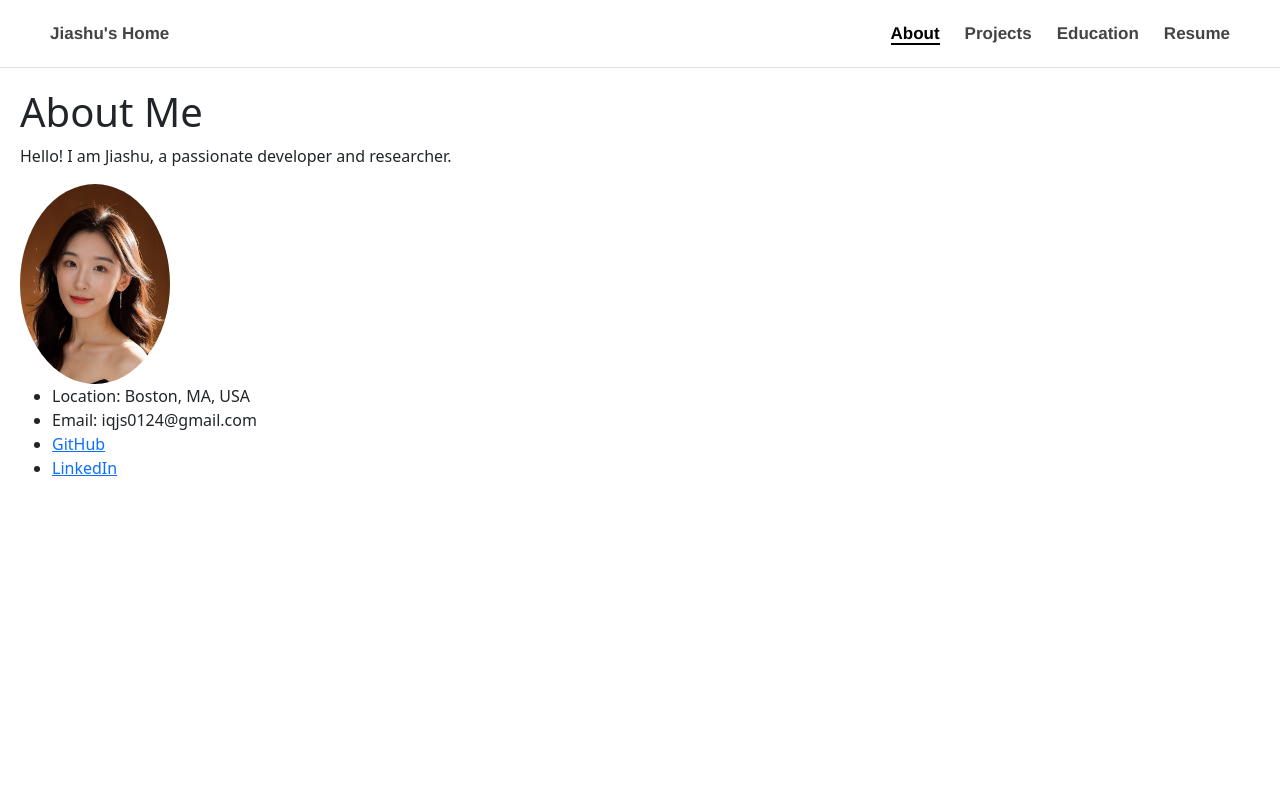
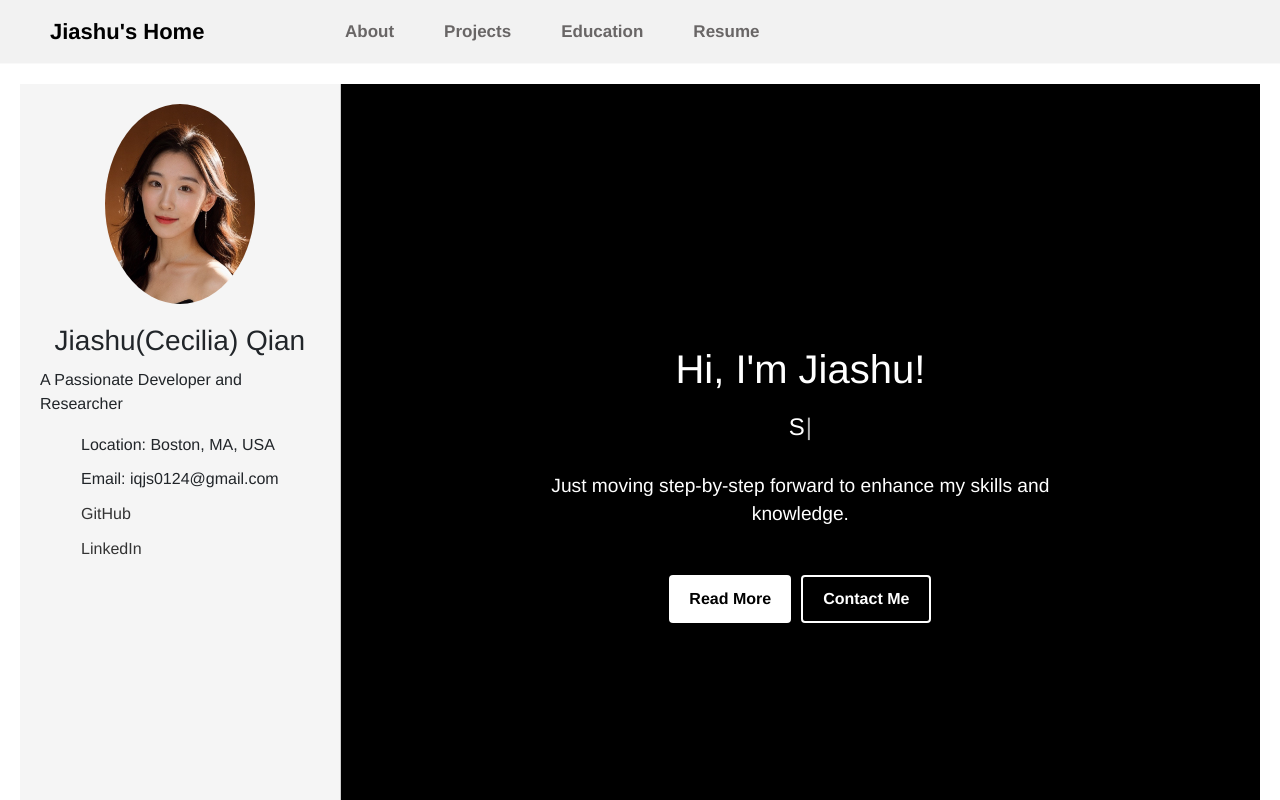
Before and after one commit to JashuuQ/HomePage, a React app: page / in a window 1280 px wide. Before the commit this address led to /#/about. Shown: the top 800 px of the page. Built offline with nearby package versions, Linux system fonts and the light colour scheme.

Commit message:
Add left and right profile

```diff
--- a/package.json
+++ b/package.json
@@ -18,7 +18,9 @@
     "react": "^18.3.1",
     "react-dom": "^18.3.1",
     "react-router-dom": "^7.1.1",
-    "typescript": "^5.7.2"
+    "styled-components": "^6.1.14",
+    "typescript": "^5.7.2",
+    "typewriter-effect": "^2.21.0"
   },
   "devDependencies": {
     "html-webpack-plugin": "^5.6.3",
--- a/src/About.tsx
+++ b/src/About.tsx
@@ -4,14 +4,7 @@ const About: React.FC = () => {
   return (
     <div>
       <h1>About Me</h1>
-      <p>Hello! I am Jiashu, a passionate developer and researcher.</p>
-      <img src="/images/profile.jpg" alt="Profile" style={{ width: "150px", borderRadius: "50%" }} />
-      <ul>
-        <li>Location: Boston, MA, USA</li>
-        <li>Email: iqjs0124@gmail.com</li>
-        <li><a href="https://github.com/JashuuQ">GitHub</a></li>
-        <li><a href="https://www.linkedin.com/in/jiashu-cecilia-qian-551b70284/">LinkedIn</a></li>
-      </ul>
+
     </div>
   );
 };
--- a/src/App.css
+++ b/src/App.css
@@ -23,6 +23,7 @@ body {
   text-decoration: underline;
 }
 
+/* Main content styling */
 main {
   max-width: 800px;
   margin: 0 auto;
--- a/src/App.tsx
+++ b/src/App.tsx
@@ -1,5 +1,6 @@
 import { HashRouter, Route, Routes, Navigate } from "react-router-dom";
 import Navigation from "./Navigation";
+import Home from "./Home";
 import About from "./About";
 // import Projects from "./Projects";
 // import Education from "./Education";
@@ -13,7 +14,7 @@ function App() {
         {/* Main Content */}
         <main style={{ padding: "20px" }}>
           <Routes>
-            <Route path="/" element={<Navigate to="/about" />} />
+            <Route path="/" element={<Home />} />
             <Route path="/about" element={<About />} />
             {/* <Route path="/projects" element={<Projects />} /> */}
             {/* <Route path="/education" element={<Education />} /> */}
--- /dev/null
+++ b/src/Home/LeftProfile.tsx
@@ -0,0 +1,79 @@
+import React from "react";
+import styled from "styled-components";
+
+const LeftContainer = styled.div`
+  flex: 1;
+  background-color: #f5f5f5;
+  padding: 20px;
+  border-right: 1px solid #ccc;
+  display: flex;
+  flex-direction: column;
+  align-items: center;
+`;
+
+const ProfileImage = styled.img`
+  width: 150px;
+  border-radius: 50%;
+  margin-bottom: 20px;
+`;
+
+const NameTitle = styled.h3`
+  margin-bottom: 10px;
+`;
+
+const InfoText = styled.p`
+  margin-bottom: 15px;
+`;
+
+const InfoList = styled.ul`
+  list-style: none;
+  padding: 0;
+  line-height: 1.8;
+`;
+
+const InfoListItem = styled.li`
+  margin-bottom: 6px;
+`;
+
+const ExternalLink = styled.a`
+  color: #333;
+  text-decoration: none;
+  &:hover {
+    text-decoration: underline;
+  }
+`;
+
+const LeftProfile: React.FC = () => {
+  return (
+    <LeftContainer>
+      <ProfileImage src="/images/profile.jpg" alt="Profile" />
+      <NameTitle>Jiashu(Cecilia) Qian</NameTitle>
+      <InfoText>A Passionate Developer and Researcher</InfoText>
+
+      <InfoList>
+        <InfoListItem>Location: Boston, MA, USA</InfoListItem>
+        <InfoListItem>Email: iqjs0124@gmail.com</InfoListItem>
+        <InfoListItem>
+          <ExternalLink
+            href="https://github.com/JashuuQ"
+            target="_blank"
+            rel="noopener noreferrer"
+          >
+            GitHub
+          </ExternalLink>
+        </InfoListItem>
+        <InfoListItem>
+          <ExternalLink
+            href="https://www.linkedin.com/in/jiashu-cecilia-qian-551b70284/"
+            target="_blank"
+            rel="noopener noreferrer"
+          >
+            LinkedIn
+          </ExternalLink>
+        </InfoListItem>
+      </InfoList>
+    </LeftContainer>
+  );
+};
+
+export default LeftProfile;
--- /dev/null
+++ b/src/Home/RightProfile.tsx
@@ -0,0 +1,88 @@
+import React from "react";
+import styled from "styled-components";
+import Typewriter from "typewriter-effect";
+
+const RightContainer = styled.div`
+  flex: 3;
+  background-color: #000;
+  color: #fff;
+  display: flex;
+  flex-direction: column;
+  justify-content: center;
+  align-items: center;
+  padding: 40px;
+`;
+
+const Title = styled.h1`
+  font-size: 2.5rem;
+  margin-bottom: 20px;
+`;
+
+const TypewriterText = styled.h3`
+  margin-bottom: 30px;
+  font-size: 1.5rem;
+`;
+
+const Description = styled.p`
+  font-size: 1.2rem;
+  text-align: center;
+  max-width: 600px;
+`;
+
+const ButtonGroup = styled.div`
+  margin-top: 30px;
+  display: flex;
+  gap: 10px;
+`;
+
+const PrimaryButton = styled.button`
+  padding: 10px 20px;
+  cursor: pointer;
+  background-color: #fff;
+  color: #000;
+  border: none;
+  border-radius: 4px;
+  font-weight: bold;
+`;
+
+const SecondaryButton = styled.button`
+  padding: 10px 20px;
+  cursor: pointer;
+  background-color: transparent;
+  color: #fff;
+  border: 2px solid #fff;
+  border-radius: 4px;
+  font-weight: bold;
+`;
+
+const RightProfile: React.FC = () => {
+  return (
+    <RightContainer>
+      <Title>Hi, I'm Jiashu!</Title>
+      <TypewriterText>
+        <Typewriter
+          options={{
+            strings: [
+              "A Data Engineer",
+              "Self-Driven",
+              "Quick Starter",
+              "Continuous Learner",
+            ],
+            autoStart: true,
+            loop: true,
+            deleteSpeed: 50,
+          }}
+        />
+      </TypewriterText>
+      <Description>
+        Just moving step-by-step forward to enhance my skills and knowledge.
+      </Description>
+      <ButtonGroup>
+        <PrimaryButton>Read More</PrimaryButton>
+        <SecondaryButton>Contact Me</SecondaryButton>
+      </ButtonGroup>
+    </RightContainer>
+  );
+};
+
+export default RightProfile;
--- /dev/null
+++ b/src/Home/index.tsx
@@ -0,0 +1,23 @@
+import React from "react";
+import styled from "styled-components";
+
+import LeftProfile from "./LeftProfile";
+import RightProfile from "./RightProfile";
+
+// Use styled.div to define a component called Container
+const Container = styled.div`
+  display: flex;
+  min-height: 100vh;
+  font-family: "Helvetica Neue", Arial, sans-serif;
+`;
+
+const Home: React.FC = () => {
+  return (
+    <Container>
+      <LeftProfile />
+      <RightProfile />
+    </Container>
+  );
+};
+
+export default Home;
--- a/src/Navigation.css
+++ b/src/Navigation.css
@@ -1,65 +1,89 @@
-/* Navigation bar container */
+/* =========================
+   Navigation Container
+   ========================= */
 .navigation {
     display: flex;
     align-items: center;
-    justify-content: space-between; /* Space between logo and navigation links */
-    background-color: #ffffff; /* White background for a clean look */
-    padding: 20px 50px; /* Adjusted padding for proper spacing */
-    border-bottom: 1px solid #e0e0e0; /* Subtle bottom border */
-    font-size: 16px; /* Base font size */
-    font-family: "Helvetica Neue", Arial, sans-serif; /* Modern and clean font */
+    justify-content: space-between;
+    background-color: #f2f2f2;
+    padding: 15px 50px;
+    border-bottom: 1px solid #f9f9f9;
+    font-size: 16px;
+    font-family: "Helvetica Neue", Arial, sans-serif;
 }
 
-/* Logo styling (left corner) */
-.navigation-logo {
+/* =========================
+   Home Section
+   ========================= */
+.navigation-home {
     font-weight: bold;
-    font-size: 18px;
-    color: #333; /* Deep gray color for the logo */
+    color: #696666;
+    flex-basis: 25%;
 }
 
-/* Logo link */
-.navigation-link.logo {
-    text-decoration: none;
+.navigation-home .navigation-link {
+    font-size: 22px;
     color: inherit;
-    transition: color 0.3s ease; /* Smooth transition for hover effect */
+    transition: color 0.3s ease;
 }
 
-.navigation-link.logo:hover {
-    color: #000; /* Hover effect for the logo */
+.navigation-home .navigation-link.active::after {
+    width: 0;
 }
 
-/* Navigation list styling */
+
+/* =========================
+   Navigation Links
+   ========================= */
 .navigation-list {
+    flex-basis: 75%;
     list-style: none;
     display: flex;
-    gap: 25px; /* Reduced gap for closer links */
+    gap: 50px;
     padding: 0;
     margin: 0;
-    justify-content: flex-start; /* Align navigation links closer to the left */
-    flex: 0 1 auto; /* Allow navigation links to use only the needed space */
 }
 
-/* Navigation item */
 .navigation-item {
     margin: 0;
 }
 
-/* Navigation link styling */
 .navigation-link {
+    position: relative;
     text-decoration: none;
-    color: #444; /* Slightly darker gray for better readability */
-    font-size: 17px; /* Slightly larger font for better visibility */
-    font-weight: bold; /* Bold for emphasis */
-    transition: color 0.3s ease, border-bottom 0.3s ease; /* Smooth hover and active transition */
+    color: #696666;
+    font-size: 17px;
+    font-weight: bold;
+    transition: color 0.4s ease, transform 0.4s ease;
+}
+
+.navigation-link::after {
+    content: "";
+    position: absolute;
+    left: 0;
+    bottom: -2px;
+    width: 0;
+    height: 2px;
+    background-color: #222;
+    transition: width 0.3s ease;
 }
 
 .navigation-link:hover {
-    color: #222; /* Darker gray on hover */
-    border-bottom: 2px solid #222; /* Underline effect on hover */
+    color: #222;
+    transform: scale(1.1);
 }
 
+
+.navigation-link:hover::after {
+    width: 100%;
+}
+
+
 .navigation-link.active {
+    color: #000;
     font-weight: bold;
-    color: #000; /* Black color for active link */
-    border-bottom: 2px solid #000; /* Underline effect for the active link */
+  }
+
+.navigation-link.active::after {
+    width: 100%;
 }
--- a/src/Navigation.tsx
+++ b/src/Navigation.tsx
@@ -1,53 +1,51 @@
 import { NavLink } from "react-router-dom";
 import "./Navigation.css";
 
+interface Link {
+  to: string;
+  label: string;
+}
+
+// Using the Array.map method to generate navigation links dynamically
 function Navigation() {
+  const links: Link[] = [
+    { to: "/about", label: "About" },
+    { to: "/projects", label: "Projects" },
+    { to: "/education", label: "Education" },
+    { to: "/resume", label: "Resume" },
+  ];
+
   return (
     <nav className="navigation">
-      <div className="navigation-logo">
+      {/* Home */}
+      <div className="navigation-home">
         <NavLink
           to="/"
-          className={({ isActive }) => (isActive ? "navigation-link active" : "navigation-link")}
+          className={({ isActive }) =>
+            isActive ? "navigation-link active" : "navigation-link"
+          }
         >
           Jiashu's Home
         </NavLink>
       </div>
+      {/* Navigation list */}
       <ul className="navigation-list">
-        <li className="navigation-item">
-          <NavLink
-            to="/about"
-            className={({ isActive }) => (isActive ? "navigation-link active" : "navigation-link")}
-          >
-            About
-          </NavLink>
-        </li>
-        <li className="navigation-item">
-          <NavLink
-            to="/projects"
-            className={({ isActive }) => (isActive ? "navigation-link active" : "navigation-link")}
-          >
-            Projects
-          </NavLink>
-        </li>
-        <li className="navigation-item">
-          <NavLink
-            to="/education"
-            className={({ isActive }) => (isActive ? "navigation-link active" : "navigation-link")}
-          >
-            Education
-          </NavLink>
-        </li>
-        <li className="navigation-item">
-          <NavLink
-            to="/resume"
-            className={({ isActive }) => (isActive ? "navigation-link active" : "navigation-link")}
-          >
-            Resume
-          </NavLink>
-        </li>
+        {links.map((link) => (
+          <li key={link.to} className="navigation-item">
+            <NavLink
+              to={link.to}
+              className={({ isActive }) =>
+                isActive ? "navigation-link active" : "navigation-link"
+              }
+            >
+              {link.label}
+            </NavLink>
+          </li>
+        ))}
       </ul>
     </nav>
   );
 }
 
+
 export default Navigation;
--- a/src/index.tsx
+++ b/src/index.tsx
@@ -1,11 +1,11 @@
 import React from 'react';
 import ReactDOM from 'react-dom/client';
 import App from './App';
+import Footer from './Footer';
 import reportWebVitals from './reportWebVitals';
 
 import "bootstrap/dist/css/bootstrap.min.css";
 import "bootstrap/dist/js/bootstrap.bundle.min.js";
-
 
 const root = ReactDOM.createRoot(
   document.getElementById('root') as HTMLElement
@@ -14,6 +14,7 @@ const root = ReactDOM.createRoot(
 root.render(
   <React.StrictMode>
     <App />
+    <Footer />
   </React.StrictMode>
 );
 
```
Also changed, not shown: src/Footer.tsx (added, +26 -0 lines), 1 other file (tests, documents, lock files or other folders). Lines whose indentation alone changed are shown as unchanged.
